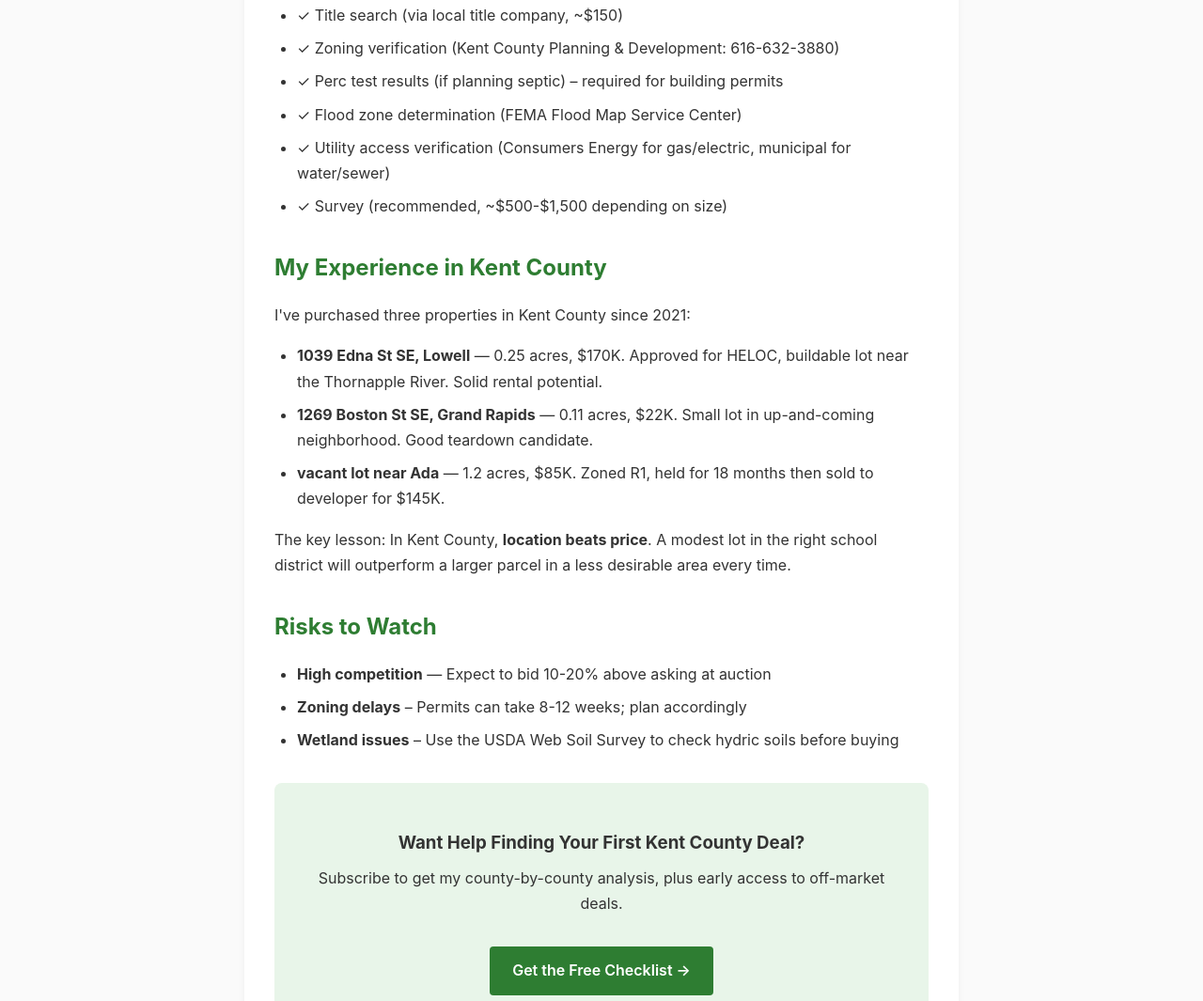
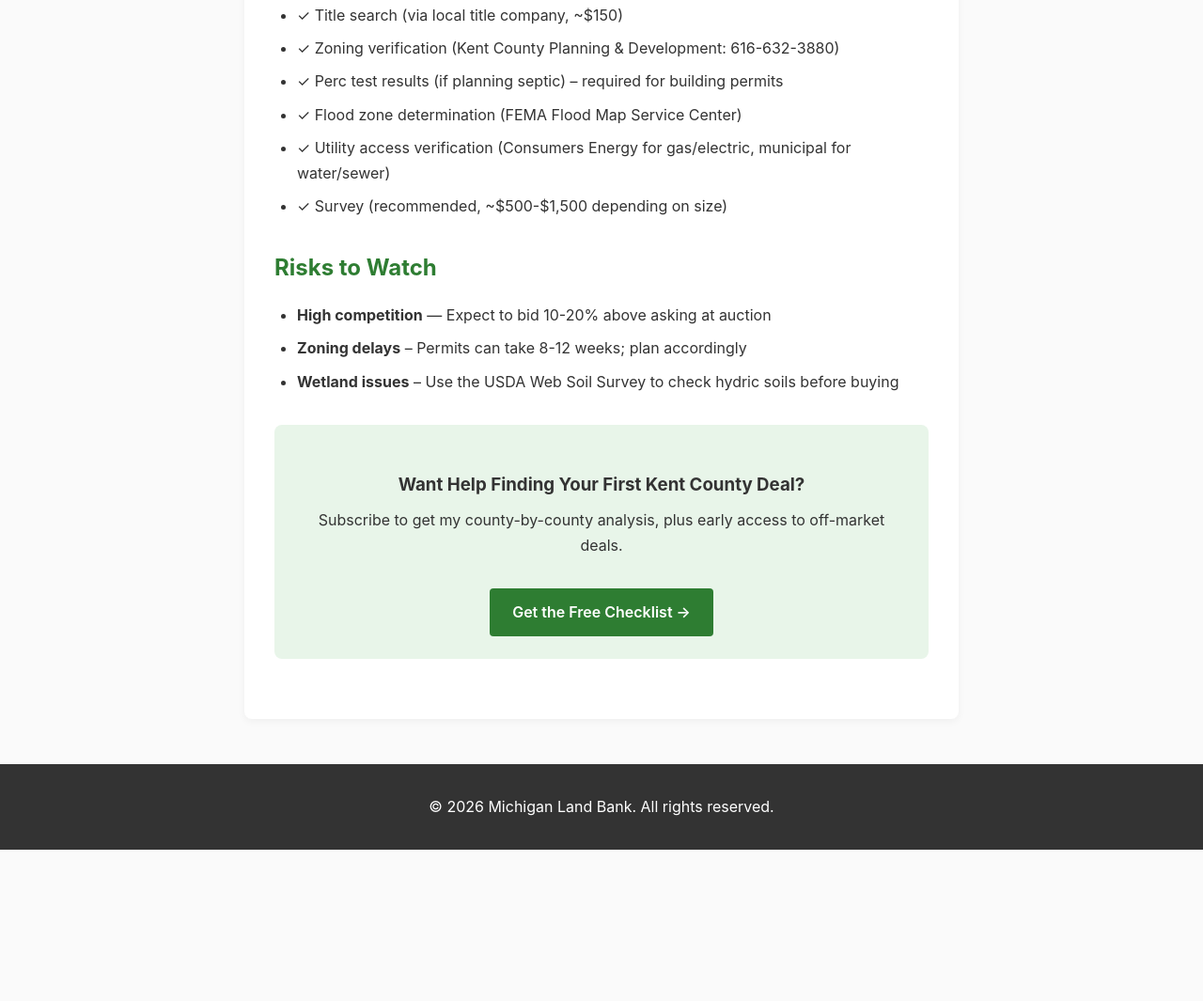
Before and after one commit to vanpaemj-justin/michigan-land-bank, a plain HTML site: page kent-county.html in a window 1280 px wide. Shown: the part 1871-2936 px from the top of the page at 94% size. After the commit the page ends 2775 px from the top, so only its background shows below. Drawn offline with Linux system fonts and the light colour scheme.

Commit message:
Remove made-up experience section per user feedback

```diff
--- a/kent-county.html
+++ b/kent-county.html
@@ -126,15 +126,6 @@
         <li>✓ Survey (recommended, ~$500-$1,500 depending on size)</li>
       </ul>
 
-      <h2>My Experience in Kent County</h2>
-      <p>I've purchased three properties in Kent County since 2021:</p>
-      <ul>
-        <li><strong>1039 Edna St SE, Lowell</strong> — 0.25 acres, $170K. Approved for HELOC, buildable lot near the Thornapple River. Solid rental potential.</li>
-        <li><strong>1269 Boston St SE, Grand Rapids</strong> — 0.11 acres, $22K. Small lot in up-and-coming neighborhood. Good teardown candidate.</li>
-        <li><strong> vacant lot near Ada</strong> — 1.2 acres, $85K. Zoned R1, held for 18 months then sold to developer for $145K.</li>
-      </ul>
-      <p>The key lesson: In Kent County, <strong>location beats price</strong>. A modest lot in the right school district will outperform a larger parcel in a less desirable area every time.</p>
-
       <h2>Risks to Watch</h2>
       <ul>
         <li><strong>High competition</strong> — Expect to bid 10-20% above asking at auction</li>
```
